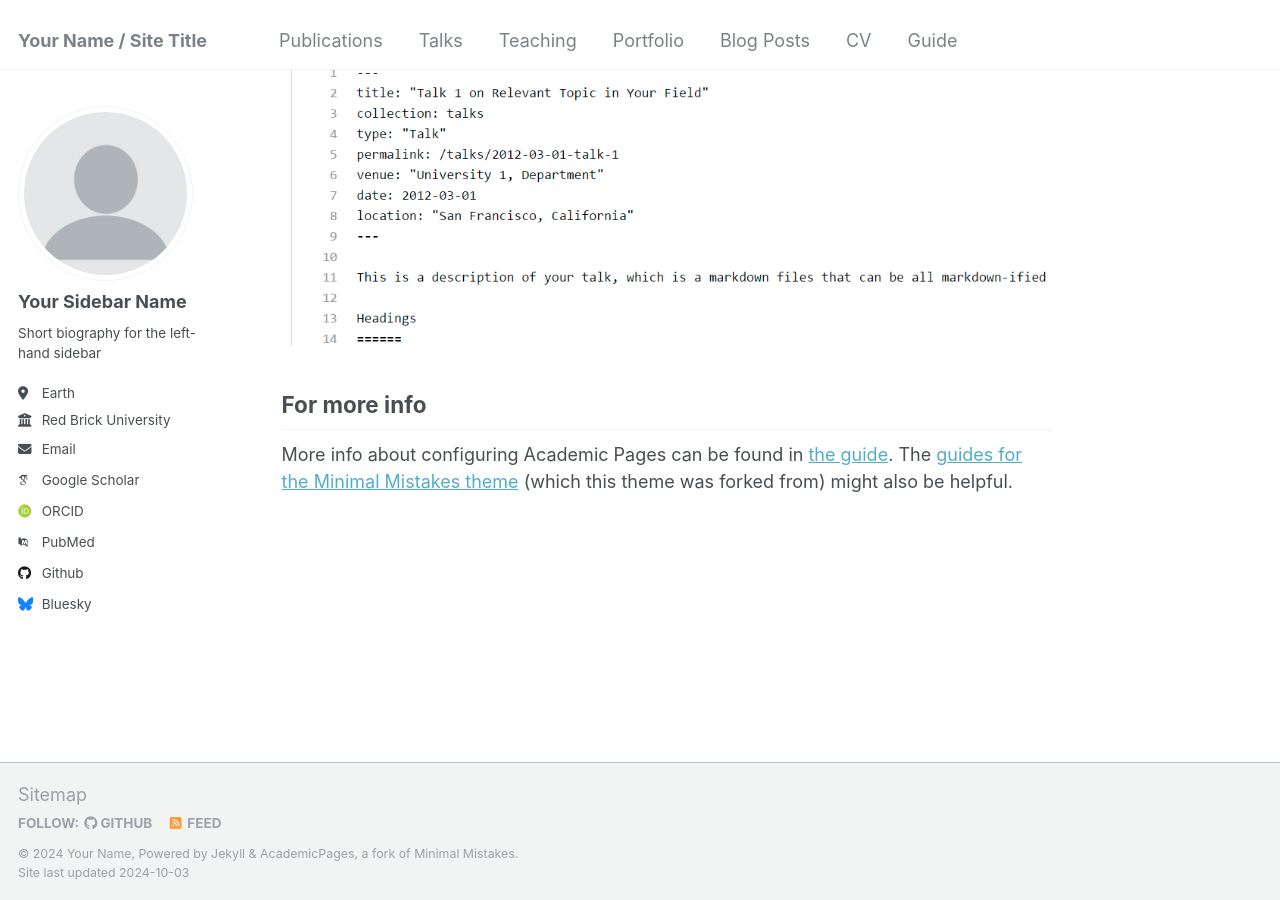
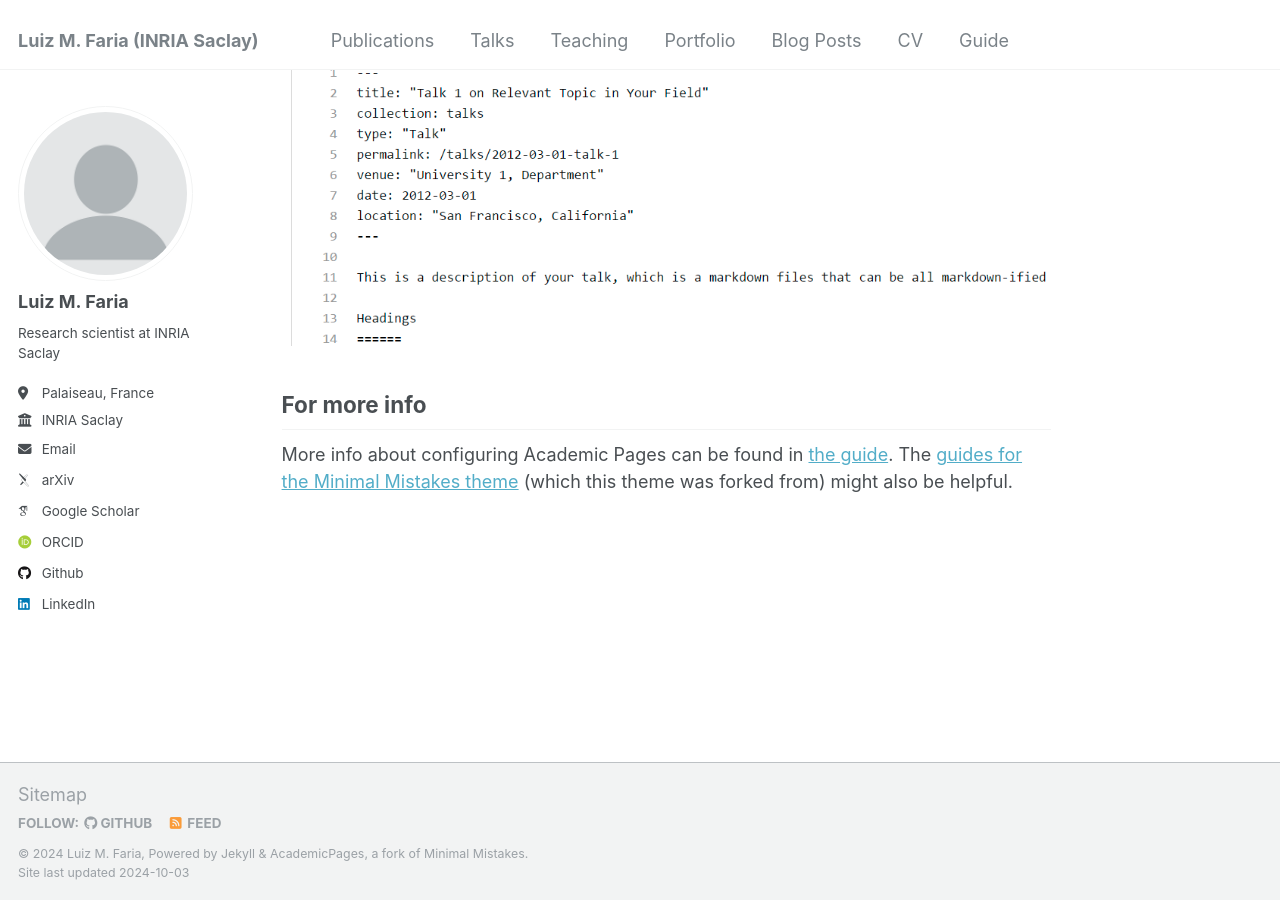
Before and after one commit to maltezfaria/maltezfaria.github.io, a Jekyll site: the page built from _pages/about.md, in a window 1280 px wide and 900 px high, scrolled down 2643 px. Built offline with Jekyll 4.4.1, drawn with Linux system fonts in a browser that asks for light colours; some web fonts are replaced.

Commit message:
update info

```diff
--- a/_config.yml
+++ b/_config.yml
@@ -8,13 +8,13 @@
 
 # Basic Site Settings
 locale                   : "en-US"
-title                    : "Your Name / Site Title"
+title                    : "Luiz M. Faria (INRIA Saclay)"
 title_separator          : "-"
-name                     : &name "Your Name"
+name                     : &name "Luiz M. Faria"
 description              : &description "personal description"
-url                      : https://academicpages.github.io # the base hostname & protocol for your site e.g. "https://mmistakes.github.io"
+url                      : https://maltezfaria.github.io # the base hostname & protocol for your site e.g. "https://mmistakes.github.io"
 baseurl                  : "" # the subpath of your site, e.g. "/blog"
-repository               : "academicpages/academicpages.github.io"
+repository               : "maltezfaria/maltezfaria.github.io"
 
 # Site Author - The following control what appear as part of the author content on the side bar.
 #               If a field is blank the icon and link will not appear, otherwise it will be shown.
@@ -22,33 +22,33 @@ repository               : "academicpages/academicpages.github.io"
 author:
   # Biographic information
   avatar           : "profile.png"
-  name             : "Your Sidebar Name"
+  name             : "Luiz M. Faria"
   pronouns         : # example: "she/her"
-  bio              : "Short biography for the left-hand sidebar"
-  location         : "Earth"
-  employer         : "Red Brick University"
+  bio              : "Research scientist at INRIA Saclay"
+  location         : "Palaiseau, France"
+  employer         : "INRIA Saclay"
   uri              : # URL
-  email            : "none@example.org"
+  email            : "maltezfaria@gmail.com"
 
   # Academic websites
-  arxiv            : # URL - Update with the correct link to your profile
-  googlescholar    : "https://scholar.google.com/citations?user=PS_CX0AAAAAJ"
+  arxiv            : "http://arxiv.org/a/faria_l_1"
+  googlescholar    : "https://scholar.google.com/citations?user=lVFC0YwAAAAJ&hl=en"
   impactstory      : # URL
-  orcid            : "http://orcid.org/yourorcidurl"
+  orcid            : "https://orcid.org/0000-0002-8090-934X"
   semantic         : # URL
-  pubmed           : "https://www.ncbi.nlm.nih.gov/pubmed/?term=john+snow"
+  pubmed           : # URL
   researchgate     : # URL
 
   # Repositories and software development
   bitbucket        : # Username - Update with your username on the site
   codepen          : # Username
   dribbble         : # Username
-  github           : "academicpages"
+  github           : "maltezfaria"
   kaggle           : # Username
   stackoverflow    : # User number or user number and name (i.e., use "1" or "1/jeff-atwood")
 
   # Social media
-  bluesky          : "bsky.app" # Replace this with you Bluesky username
+  bluesky          : # "bsky.app" # Replace this with you Bluesky username
   facebook         : # Username
   flickr           : # Username
   foursquare       : # Username
@@ -57,7 +57,7 @@ author:
   keybase          : # Username
   instagram        : # Username
   lastfm           : # Username
-  linkedin         : # Username
+  linkedin         : "https://www.linkedin.com/in/luiz-faria/"
   mastodon         : # URL
   medium           : # URL
   pinterest        : # Username
```
